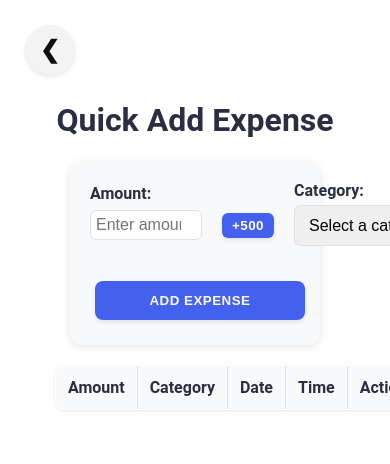
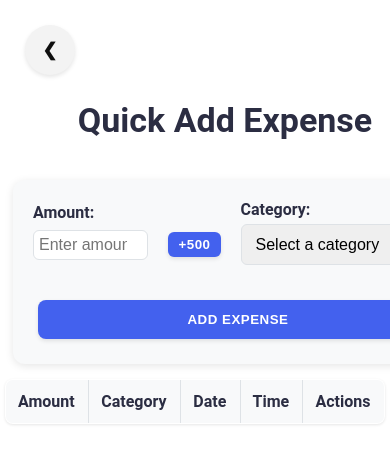
Before and after one commit to rishabh00712/splitkaro1, a Node server app: page /quickadd in a window 390 px wide; the page is wider, and only the part inside the window is pictured. Shown: the top 464 px of that part. Run offline with Node 20, Linux system fonts and the light colour scheme; data that the repository does not hold is empty.

Commit message:
addjust for the phone

```diff
--- a/public/styles/addquick.css
+++ b/public/styles/addquick.css
@@ -206,6 +206,7 @@
     justify-content: center;
     align-items: center;
     width: 60%;
+    margin: 0px;
   }
 
 
@@ -372,3 +373,60 @@
   display: flex;
   justify-content: start;
 }
+
+
+/* Mobile Responsiveness */
+@media (max-width: 768px) {
+  body {
+      padding: 15px;
+      overflow-x: hidden;
+  }
+
+  h1 {
+      font-size: 34px;
+      margin-top: 20px;
+      margin-bottom: 40px;
+      position: relative;
+      left: 30px;
+  }
+
+  #start-btn {
+      width: 100%;
+      padding: 15px;
+      font-size: 16px;
+  }
+
+
+  #data-table {
+      font-size: 12px;
+  }
+  body{
+    padding: 0px;
+  }
+  .button-containers {
+      top: 15px;
+      left: 15px;
+  }
+
+  .back-button {
+
+      font-size: 18px;
+
+  }
+  .container{
+    width: 400px;
+    margin: 0px;
+    position: relative;
+    left: 38px;
+  }
+  .table-container {
+    width: 380px;
+    margin: 15px 0;
+  }
+
+  #data-table {
+    width: 100%;
+    border-collapse: collapse;
+    margin-top: 20px;
+  }
+}
--- a/views/quickadd.ejs
+++ b/views/quickadd.ejs
@@ -3,7 +3,7 @@
 
 <head>
   <meta charset="UTF-8">
-  <meta name="viewport" content="width=device-width, initial-scale=1.0">
+  <meta name="viewport" content="width=device-width, initial-scale=1" />
   <title>Quick Add</title>
   <link rel="stylesheet" href="styles.css"> <!-- Keep the same design -->
 </head>
```
Also changed, not shown: public/styles/voiceadd.css (+17 -0 lines), views/partials/loading.ejs (+25 -1 lines).
